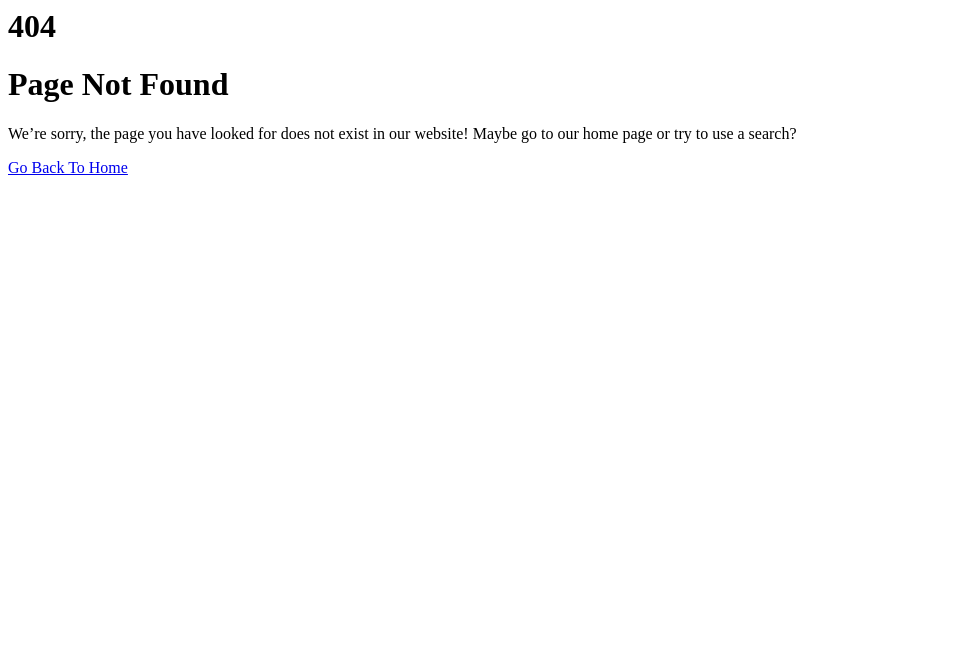
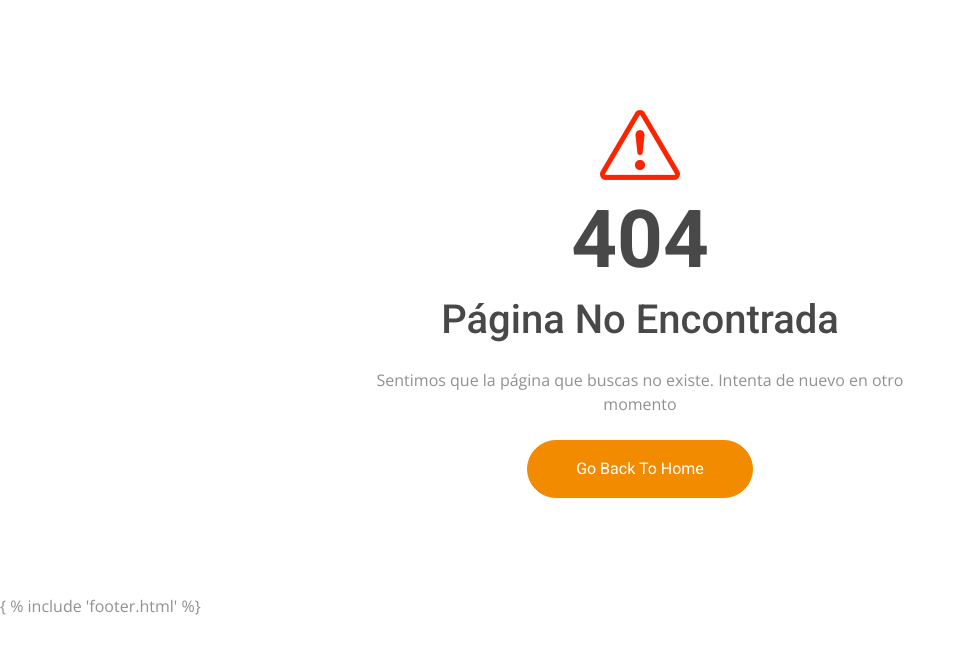
Before and after one commit to kevinsanchez4010/InterfacesRecuperacion, a Django app: template inicio/templates/404.html in a window 1280 px wide. Shown: the top 654 px of the page, without its empty margins (0-965 px from the left). Run offline with Django 5.2, Linux system fonts and the light colour scheme; the template is opened without the code that fills it, so the values that code supplies are empty; some libraries are stand-ins or nearby versions.

Commit message:
cambiar idioma a español en 404

```diff
--- a/inicio/templates/404.html
+++ b/inicio/templates/404.html
@@ -1,3 +1,5 @@
+{% load static %}
+{% include 'header.html' %}
  <!-- 404 Start -->
     <div class="container-fluid py-5">
         <div class="container py-5 text-center">
@@ -5,12 +7,13 @@
                 <div class="col-lg-6">
                     <i class="bi bi-exclamation-triangle display-1 text-secondary"></i>
                     <h1 class="display-1">404</h1>
-                    <h1 class="mb-4">Page Not Found</h1>
-                    <p class="mb-4">We’re sorry, the page you have looked for does not exist in our website! Maybe go to
-                        our home page or try to use a search?</p>
+                    <h1 class="mb-4">Página No Encontrada</h1>
+                    <p class="mb-4">Sentimos que la página que buscas no existe. Intenta de nuevo en otro momento</p>
                     <a class="btn btn-primary rounded-pill py-3 px-5" href="index.html">Go Back To Home</a>
                 </div>
             </div>
         </div>
     </div>
     <!-- 404 End -->
+    {
+% include 'footer.html' %}
```
Also changed, not shown: inicio/templates/Contac.html (+4 -4 lines).
